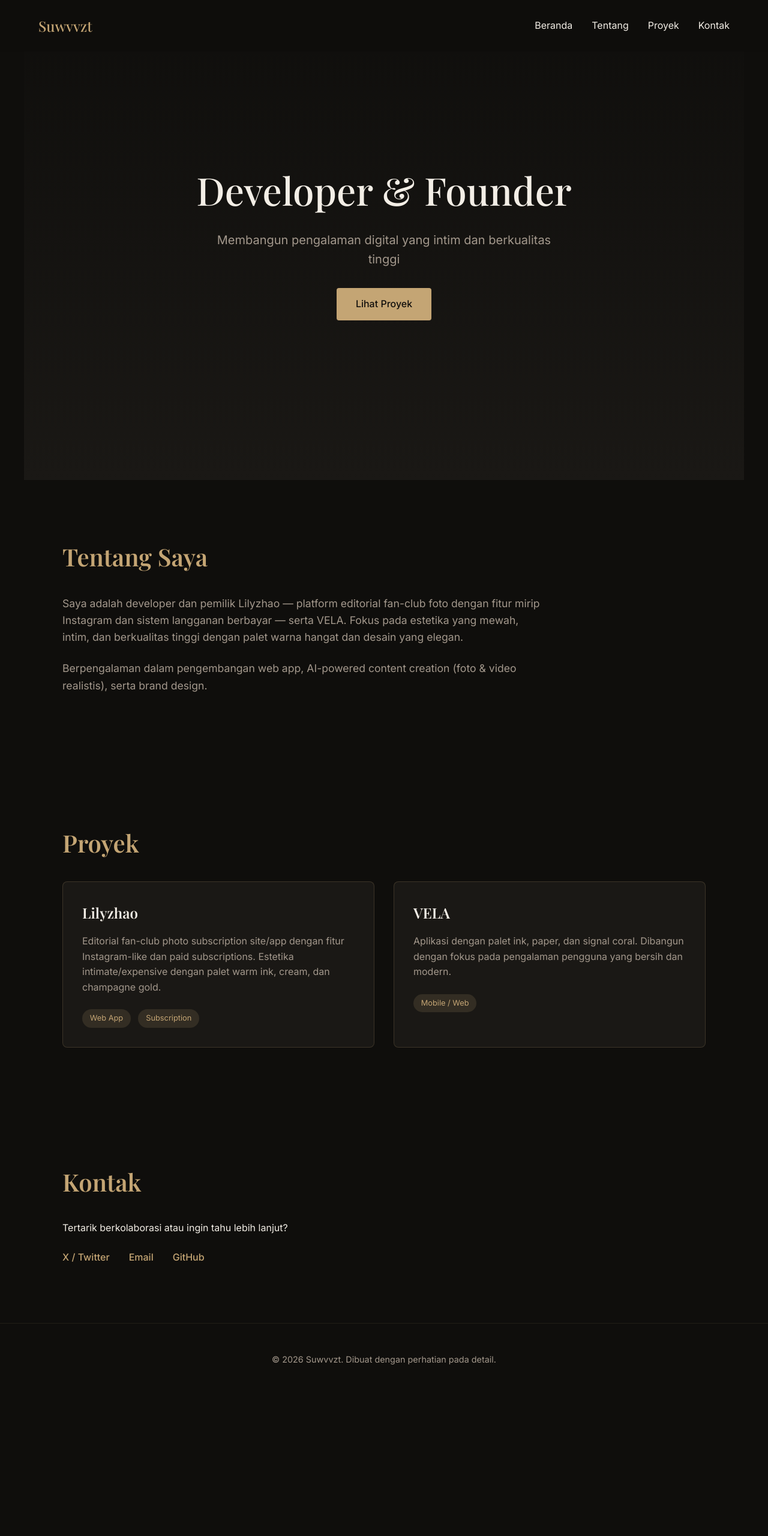
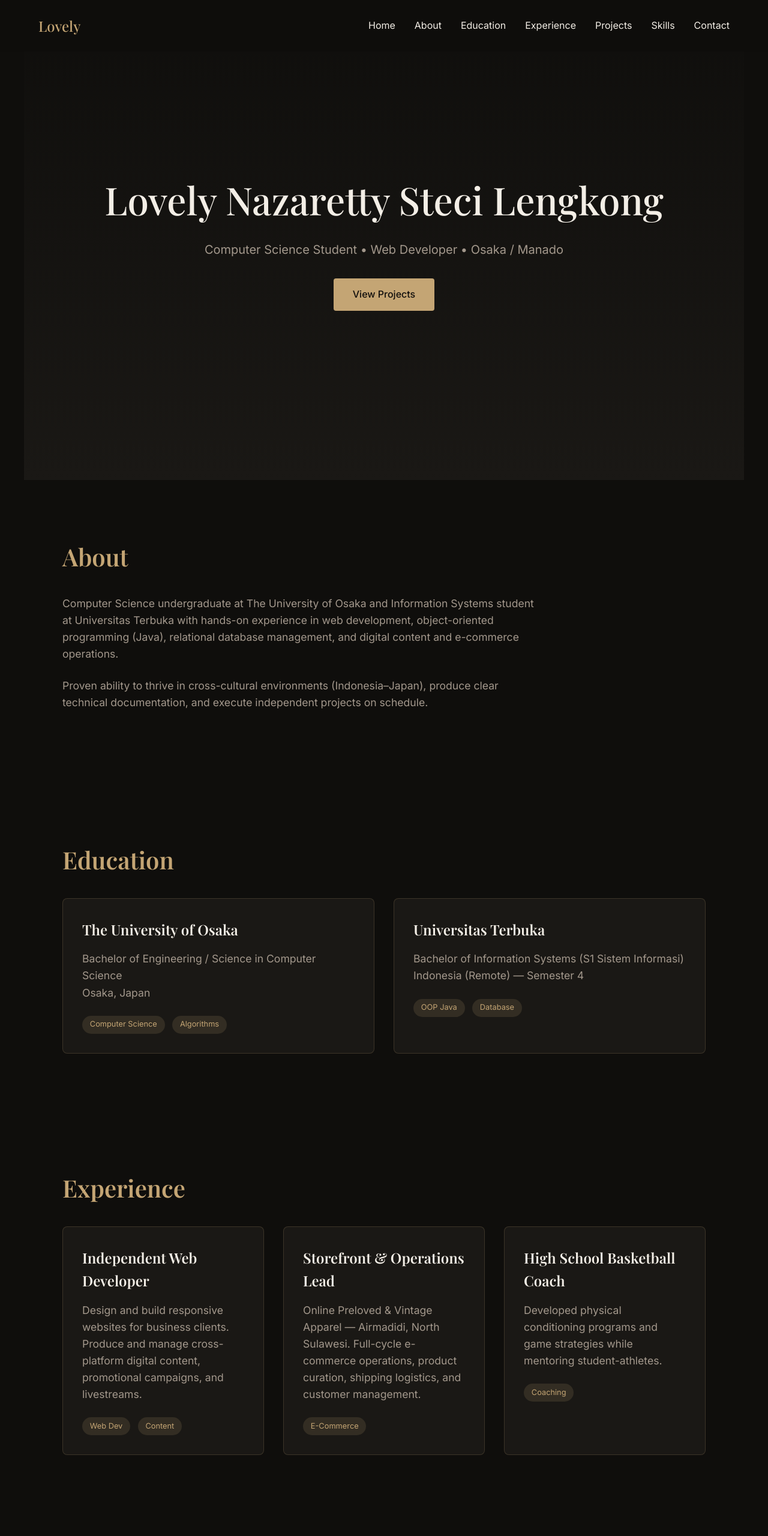
Before and after one commit to lovelylengkong08-cpu/portfolio, a plain HTML site: page index.html in a window 1280 px wide. Shown: the top 2560 px of the page at 60% size. Before the commit the page ends 2325 px from the top, so only its background shows below. Drawn offline with nearby package versions, Linux system fonts and the light colour scheme.

Commit message:
Update portfolio content based on CV: Lovely Nazaretty Steci Lengkong

```diff
--- a/index.html
+++ b/index.html
@@ -1,11 +1,11 @@
 <!DOCTYPE html>
-<html lang="id">
+<html lang="en">
 <head>
   <meta charset="UTF-8">
   <meta name="viewport" content="width=device-width, initial-scale=1.0">
-  <meta name="description" content="Portofolio Suwvvzt — Developer & Founder Lilyzhao dan VELA. Membangun pengalaman digital yang intim dan berkualitas tinggi.">
+  <meta name="description" content="Lovely Nazaretty Steci Lengkong — Computer Science student at The University of Osaka and Information Systems at Universitas Terbuka. Web developer and digital content creator.">
   <meta name="theme-color" content="#0f0e0c">
-  <title>Portofolio | Suwvvzt</title>
+  <title>Lovely Nazaretty Steci Lengkong | Portfolio</title>
   <link rel="preconnect" href="https://fonts.googleapis.com">
   <link rel="preconnect" href="https://fonts.gstatic.com" crossorigin>
   <link href="https://fonts.googleapis.com/css2?family=Inter:wght@400;500;600&family=Playfair+Display:wght@500;600&display=swap" rel="stylesheet">
@@ -14,58 +14,126 @@
 </head>
 <body>
   <nav class="nav">
-    <div class="nav-logo">Suwvvzt</div>
+    <div class="nav-logo">Lovely</div>
     <ul class="nav-links">
-      <li><a href="#home">Beranda</a></li>
-      <li><a href="#about">Tentang</a></li>
-      <li><a href="#projects">Proyek</a></li>
-      <li><a href="#contact">Kontak</a></li>
+      <li><a href="#home">Home</a></li>
+      <li><a href="#about">About</a></li>
+      <li><a href="#education">Education</a></li>
+      <li><a href="#experience">Experience</a></li>
+      <li><a href="#projects">Projects</a></li>
+      <li><a href="#skills">Skills</a></li>
+      <li><a href="#contact">Contact</a></li>
     </ul>
   </nav>
 
   <section id="home" class="hero">
     <div class="hero-content">
-      <h1>Developer & Founder</h1>
-      <p class="subtitle">Membangun pengalaman digital yang intim dan berkualitas tinggi</p>
-      <a href="#projects" class="btn">Lihat Proyek</a>
+      <h1>Lovely Nazaretty Steci Lengkong</h1>
+      <p class="subtitle">Computer Science Student • Web Developer • Osaka / Manado</p>
+      <a href="#projects" class="btn">View Projects</a>
     </div>
   </section>
 
   <section id="about" class="about">
-    <h2>Tentang Saya</h2>
-    <p>Saya adalah developer dan pemilik Lilyzhao — platform editorial fan-club foto dengan fitur mirip Instagram dan sistem langganan berbayar — serta VELA. Fokus pada estetika yang mewah, intim, dan berkualitas tinggi dengan palet warna hangat dan desain yang elegan.</p>
-    <p>Berpengalaman dalam pengembangan web app, AI-powered content creation (foto & video realistis), serta brand design.</p>
+    <h2>About</h2>
+    <p>Computer Science undergraduate at The University of Osaka and Information Systems student at Universitas Terbuka with hands-on experience in web development, object-oriented programming (Java), relational database management, and digital content and e-commerce operations.</p>
+    <p>Proven ability to thrive in cross-cultural environments (Indonesia–Japan), produce clear technical documentation, and execute independent projects on schedule.</p>
+  </section>
+
+  <section id="education" class="about">
+    <h2>Education</h2>
+    <div class="project-grid">
+      <div class="project-card">
+        <h3>The University of Osaka</h3>
+        <p>Bachelor of Engineering / Science in Computer Science<br>Osaka, Japan</p>
+        <span class="tag">Computer Science</span>
+        <span class="tag">Algorithms</span>
+      </div>
+      <div class="project-card">
+        <h3>Universitas Terbuka</h3>
+        <p>Bachelor of Information Systems (S1 Sistem Informasi)<br>Indonesia (Remote) — Semester 4</p>
+        <span class="tag">OOP Java</span>
+        <span class="tag">Database</span>
+      </div>
+    </div>
+  </section>
+
+  <section id="experience" class="about">
+    <h2>Experience</h2>
+    <div class="project-grid">
+      <div class="project-card">
+        <h3>Independent Web Developer</h3>
+        <p>Design and build responsive websites for business clients. Produce and manage cross-platform digital content, promotional campaigns, and livestreams.</p>
+        <span class="tag">Web Dev</span>
+        <span class="tag">Content</span>
+      </div>
+      <div class="project-card">
+        <h3>Storefront & Operations Lead</h3>
+        <p>Online Preloved & Vintage Apparel — Airmadidi, North Sulawesi. Full-cycle e-commerce operations, product curation, shipping logistics, and customer management.</p>
+        <span class="tag">E-Commerce</span>
+      </div>
+      <div class="project-card">
+        <h3>High School Basketball Coach</h3>
+        <p>Developed physical conditioning programs and game strategies while mentoring student-athletes.</p>
+        <span class="tag">Coaching</span>
+      </div>
+    </div>
   </section>
 
   <section id="projects" class="projects">
-    <h2>Proyek</h2>
+    <h2>Projects</h2>
     <div class="project-grid">
       <div class="project-card">
-        <h3>Lilyzhao</h3>
-        <p>Editorial fan-club photo subscription site/app dengan fitur Instagram-like dan paid subscriptions. Estetika intimate/expensive dengan palet warm ink, cream, dan champagne gold.</p>
-        <span class="tag">Web App</span>
-        <span class="tag">Subscription</span>
+        <h3>Restaurant Ordering System</h3>
+        <p>Console/desktop management system built with Java OOP (inheritance, polymorphism, encapsulation), exception handling, and file I/O. Architecture modeled with StarUML.</p>
+        <span class="tag">Java</span>
+        <span class="tag">OOP</span>
       </div>
       <div class="project-card">
-        <h3>VELA</h3>
-        <p>Aplikasi dengan palet ink, paper, dan signal coral. Dibangun dengan fokus pada pengalaman pengguna yang bersih dan modern.</p>
-        <span class="tag">Mobile / Web</span>
+        <h3>Relational Database Design</h3>
+        <p>Multi-table schemas (clinic management and 6-table practicum database) with primary/foreign keys, SQL queries, and technical documentation using MySQL / phpMyAdmin.</p>
+        <span class="tag">MySQL</span>
+        <span class="tag">SQL</span>
+      </div>
+      <div class="project-card">
+        <h3>Graph Traversal Algorithms</h3>
+        <p>Implemented and benchmarked DFS and BFS traversal algorithms across multi-node graph structures in Java for pathfinding analysis.</p>
+        <span class="tag">Java</span>
+        <span class="tag">Algorithms</span>
+      </div>
+    </div>
+  </section>
+
+  <section id="skills" class="about">
+    <h2>Skills</h2>
+    <div class="project-grid">
+      <div class="project-card">
+        <h3>Programming</h3>
+        <p>Java (OOP, File I/O), SQL (MySQL), R, HTML/CSS/JavaScript (Foundational)</p>
+      </div>
+      <div class="project-card">
+        <h3>Tools</h3>
+        <p>Visual Studio Code, Git, XAMPP, phpMyAdmin, StarUML, Draw.io, RStudio</p>
+      </div>
+      <div class="project-card">
+        <h3>Languages</h3>
+        <p>Indonesian (Native), English (Professional Working), Japanese (Conversational)</p>
       </div>
     </div>
   </section>
 
   <section id="contact" class="contact">
-    <h2>Kontak</h2>
-    <p>Tertarik berkolaborasi atau ingin tahu lebih lanjut?</p>
+    <h2>Contact</h2>
+    <p>Osaka, Japan / Manado, Indonesia</p>
     <div class="contact-links">
+      <a href="mailto:urzhaolily@gmail.com">urzhaolily@gmail.com</a>
+      <a href="https://github.com/lovelylengkong08-cpu" target="_blank" rel="noopener">GitHub</a>
       <a href="https://x.com/newnewlyy" target="_blank" rel="noopener">X / Twitter</a>
-      <a href="mailto:hello@example.com">Email</a>
-      <a href="https://github.com/lovelylengkong08-cpu" target="_blank" rel="noopener">GitHub</a>
     </div>
   </section>
 
   <footer>
-    <p>&copy; 2026 Suwvvzt. Dibuat dengan perhatian pada detail.</p>
+    <p>&copy; 2026 Lovely Nazaretty Steci Lengkong</p>
   </footer>
 
   <script src="script.js" defer></script>
```
